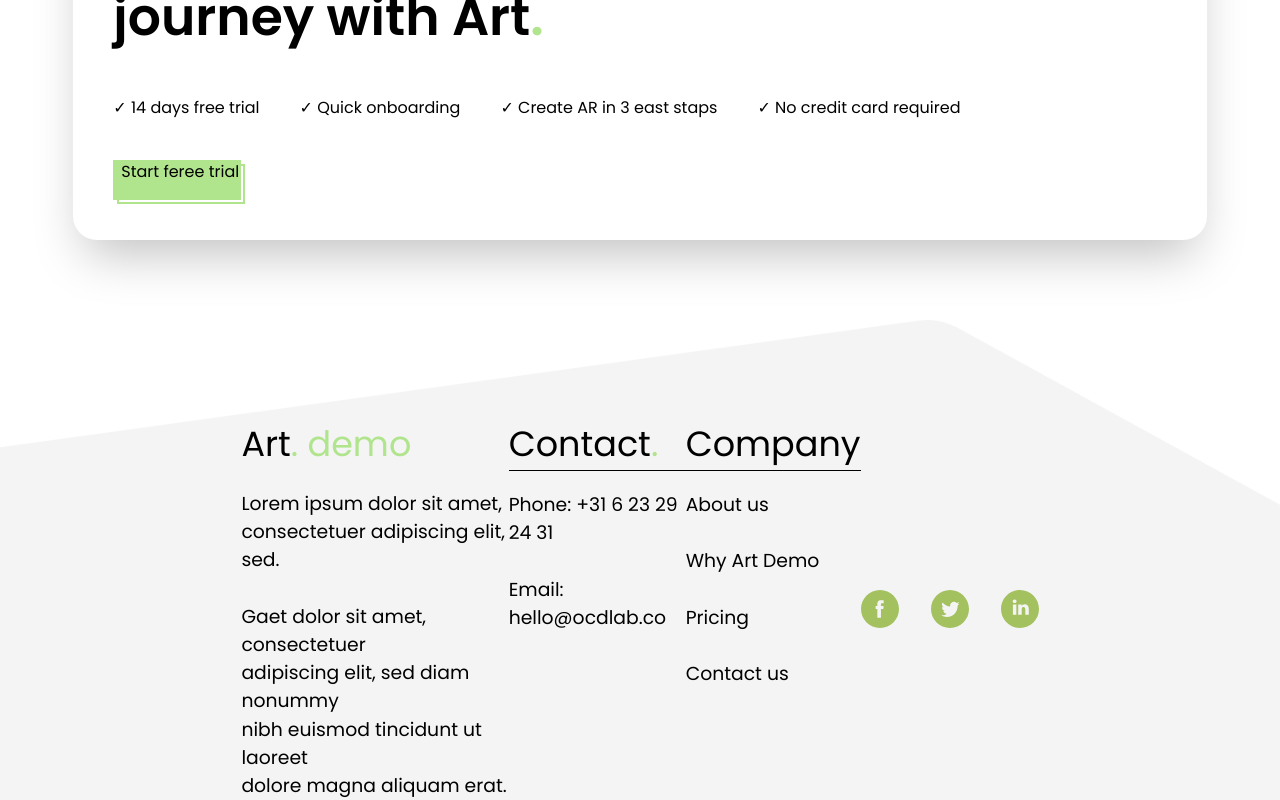
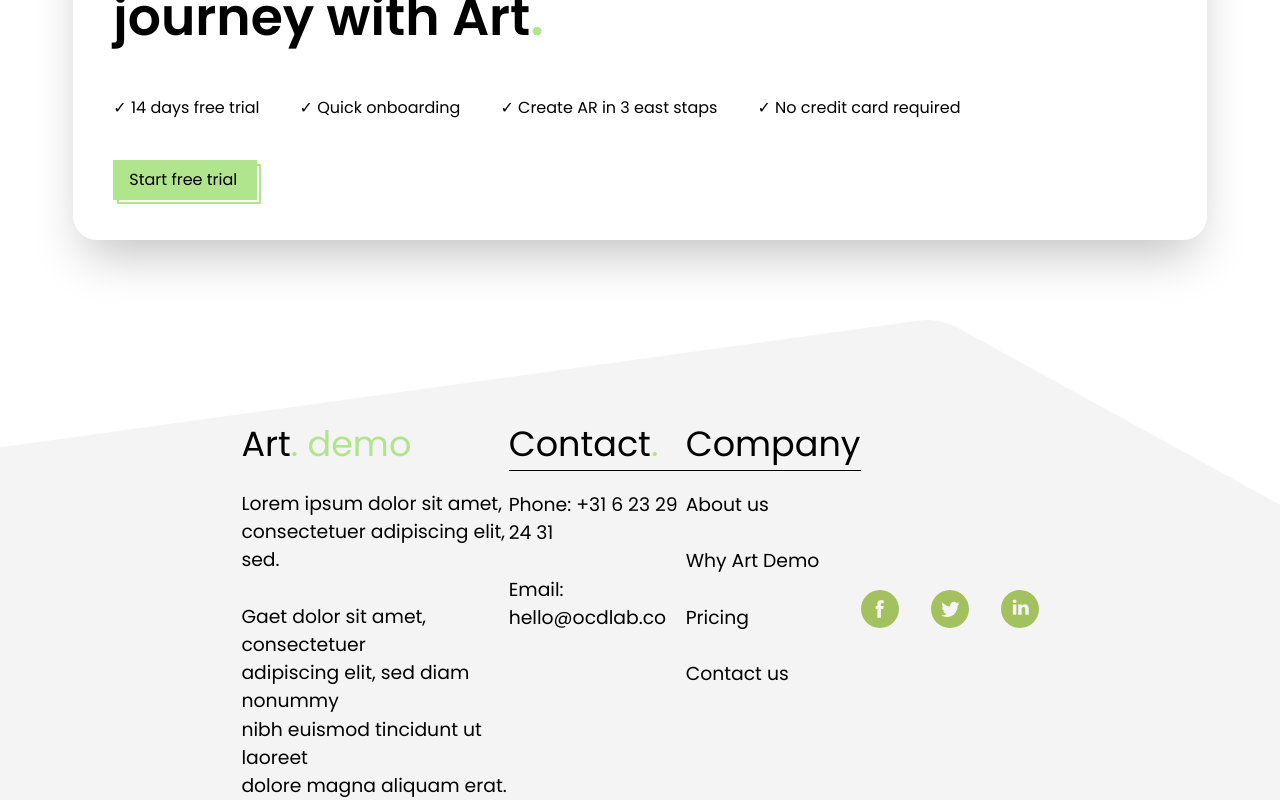
Before and after one commit to DaCostaSergio/ArtDemoViewer, a React (Create React App) app: page / in a window 1280 px wide. Shown: the part 7298-8098 px from the top of the page. Built offline with nearby package versions, Linux system fonts and the light colour scheme.

Commit message:
green button correction

```diff
--- a/src/Components/SectionTrial.js
+++ b/src/Components/SectionTrial.js
@@ -58,10 +58,10 @@ export default function () {
                             ✓ No credit card required
                         </div>
                     </div>
-                    <div className="relative h-10  mx-10 my-10">
-                        <span className="absolute inset-0 w-32 h-full bg-white border-2 border-green translate-x-1 translate-y-1 group-hover:-translate-x-0 group-hover:-translate-y-0 group-hover:bg-black"></span>
-                        <span className="absolute inset-0 w-32 h-full transition duration-200 ease-out transform  bg-green "></span>
-                        <span className="relative text-black px-2  py-1 group-hover:text-white">Start feree trial</span>
+                    <div className="relative inline-block h-10  mx-10 my-10">
+                        <span className="absolute inset-0 w-36 h-10 bg-transparent border-2 border-green translate-x-1 translate-y-1 group-hover:-translate-x-0 group-hover:-translate-y-0 group-hover:bg-black"></span>
+                        <span className="absolute inset-0 w-36 h-10 transition duration-200 ease-out transform  bg-green  px-4 py-2  hover:text-white"> Start free trial</span>
+                        <span className="relative text-black px-2  hover:text-white"> </span>
                     </div>
                 </div>
 
```
